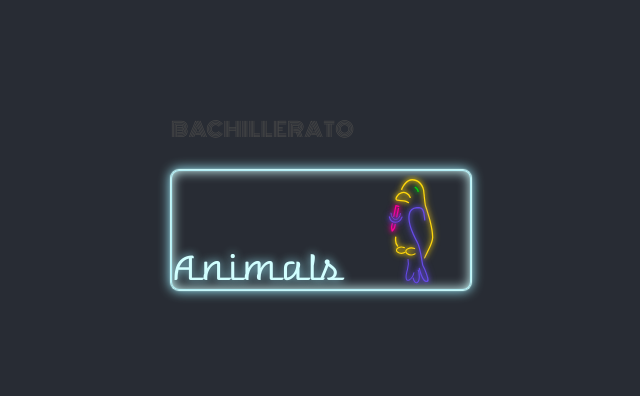
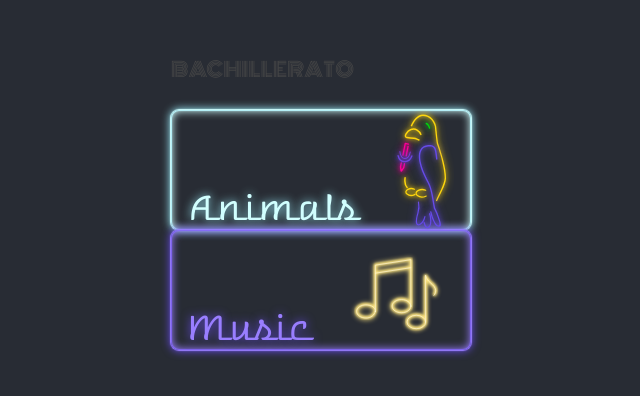
Before and after one commit to cami-espinozaq/bachillerato, a React (Create React App) app in the folder client/: page /categories in a window 1280 px wide. Shown: the part 194-590 px from the top of the page, without its empty margins (133-773 px from the left). Built offline with nearby package versions, Linux system fonts and the light colour scheme.

Commit message:
music category

```diff
--- a/client/src/components/Categories.js
+++ b/client/src/components/Categories.js
@@ -1,28 +1,48 @@
 import React from 'react';
 import classes from './Categories.module.css';
 import { ReactComponent as Parrot } from '../assets/images/parrot-opt-group.svg';
+import { ReactComponent as Music } from '../assets/images/music-neon-opt.svg';
 import { Grid, Typography } from '@material-ui/core';
 
 import Wrapper from '../UI/Wrapper';
 
 const Category = props => {
 
-    const style = `${classes.block} ${props.color}`
+    const colorClass = {
+        'cyan': classes.cyan,
+        'purple': classes.purple,
+        'fuccia': classes.fuccia,
+        'orange': classes.orange
+    }
+    const image = {
+        'animals': <Parrot />,
+        'music': <Music />
+    }
+    const style = `${classes.block} ${colorClass[props.color]}`;
 
     return (
         <div className={style}>
-            <Typography variant="h4">Animals</Typography>
-            <Parrot />
+            <Typography variant="h4">{props.name}</Typography>
+            {image[props.name.toLowerCase()]}
         </div>
     )
 };
 
 const categories = props => {
+
+    const colors = ['cyan', 'purple', 'fuccia', 'orange'];
+    const categoryList = ['Animals', 'Music'];
+
+    let categories = categoryList.map((name, index) => {
+        const colorIndex = index % 4;
+        return <Category color={colors[colorIndex]} name={name} />
+    });
+
     return (
         <Wrapper logoLink="/settings">
             <Grid container spacing={6}>
                 <Grid item xs={12} md={4}>
-                    <Category color={classes.blockCyan}></Category>
+                    {categories}
                 </Grid>
             </Grid>
         </Wrapper>
--- a/client/src/components/Categories.module.css
+++ b/client/src/components/Categories.module.css
@@ -5,35 +5,45 @@
     display: flex;
     align-items: flex-end;
     overflow: hidden;
-    justify-content: space-between;
+    justify-content: space-around;
+}
+
+.cyan {
+    color: #D1FFFF;
+    text-shadow: 0 0 10px #9EF0FF;
     box-shadow:
     0 0 1px  1px #D1FFFF,
-    0 0 12px  1px #9EF0FF,
-    inset 0 0 12px  1px #D1FFFF,
+    0 0 8px  1px #9EF0FF,
+    inset 0 0 8px  1px #D1FFFF,
     inset 0 0 1px  1px #9EF0FF;
 }
 
-.block svg {
-    transform: scale(0.5);
-    align-self: center;
+.purple {
+    color: #997EFF;
+    text-shadow: 0 0 10px #664BE8;
+    box-shadow:
+    0 0 1px  1px #997EFF,
+    0 0 8px  1px #664BE8,
+    inset 0 0 8px  1px #997EFF,
+    inset 0 0 1px  1px #664BE8;
 }
 
-.blockCyan {
-    color: #D1FFFF;
-    text-shadow: 0 0 10px #9EF0FF;
+.fuccia {
+    color: #FF7FFF;
+    text-shadow: 0 0 10px #FF0099;
+    box-shadow:
+    0 0 1px  1px #FF7FFF,
+    0 0 8px  1px #FF0099,
+    inset 0 0 8px  1px #FF7FFF,
+    inset 0 0 1px  1px #FF0099;
 }
 
-.blockPurple {
-    border-color: #664BE8;
-    color: #664BE8;
+.orange {
+    color: #FFC178;
+    text-shadow: 0 0 10px #E8742B;
+    box-shadow:
+    0 0 1px  1px #FFC178,
+    0 0 8px  1px #E8742B,
+    inset 0 0 8px  1px #FFC178,
+    inset 0 0 1px  1px #E8742B;
 }
-
-.blockFuccia {
-    border-color: #FF0099;
-    color: #FF0099;
-}
-
-.blockOrange {
-    border-color: #E8742B;
-    color: #E8742B;
-}
```
Also changed, not shown: client/src/assets/images/music-neon-opt.svg (added), client/src/assets/images/parrot-opt-group.svg.
